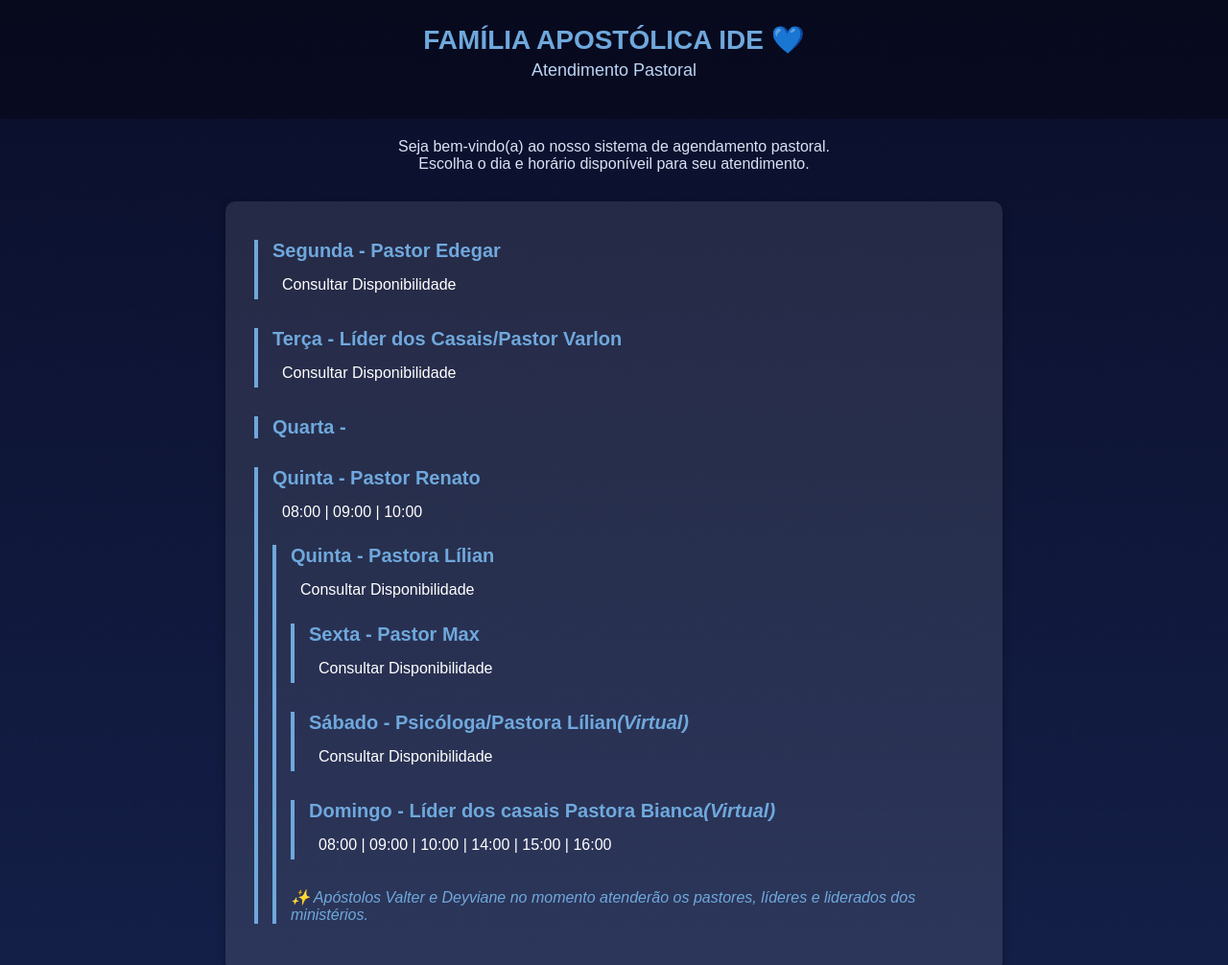
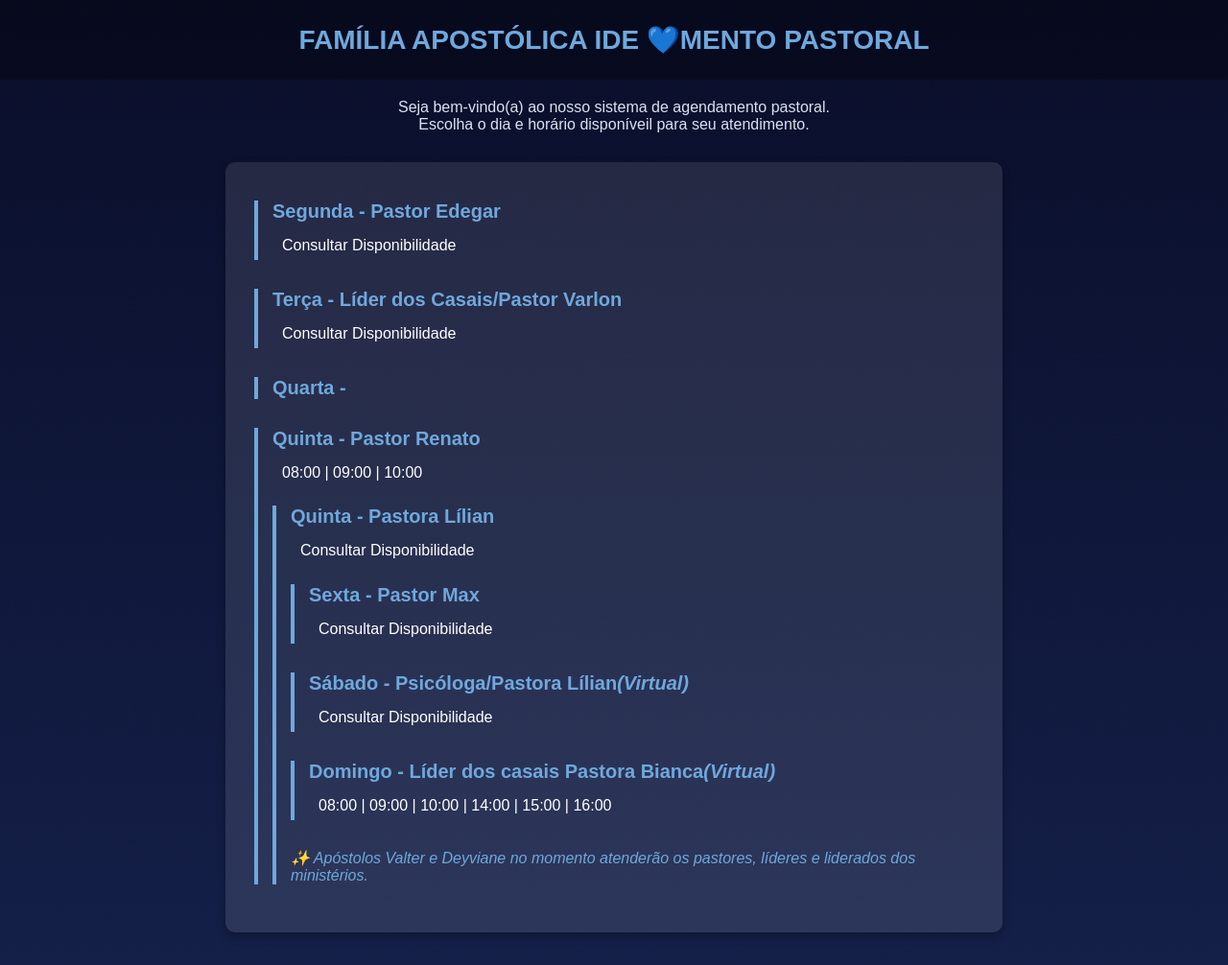
Before and after one commit to familiaide66-eng/agendamento-pastoral, a plain HTML site: page index.html in a window 1280 px wide. Shown: the top 1006 px of the page at 96% size. Drawn offline with Linux system fonts and the light colour scheme.

Commit message:
Fix header text in index.html

```diff
--- a/index.html
+++ b/index.html
@@ -128,10 +128,8 @@
 <body>
 
   <header>
-    <h1>Família Apostólica Ide 💙</h1>
-    <h2>Atendimento Pastoral</h2>
+    <h1>Família Apostólica Ide 💙mento Pastoral</h2>
   </header>
-
   <p class="boas-vindas">
     Seja bem-vindo(a) ao nosso sistema de agendamento pastoral.<br>
     Escolha o dia e horário disponíveil para seu atendimento.
```
